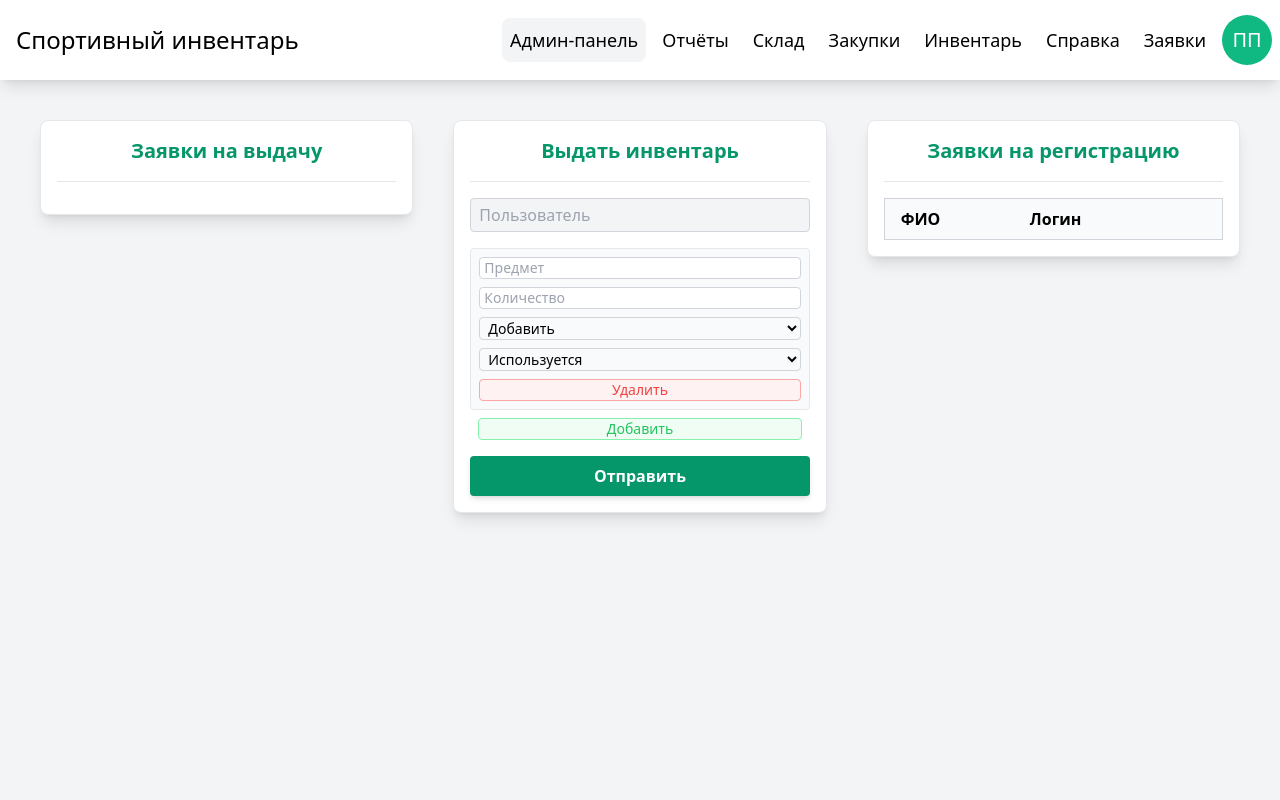
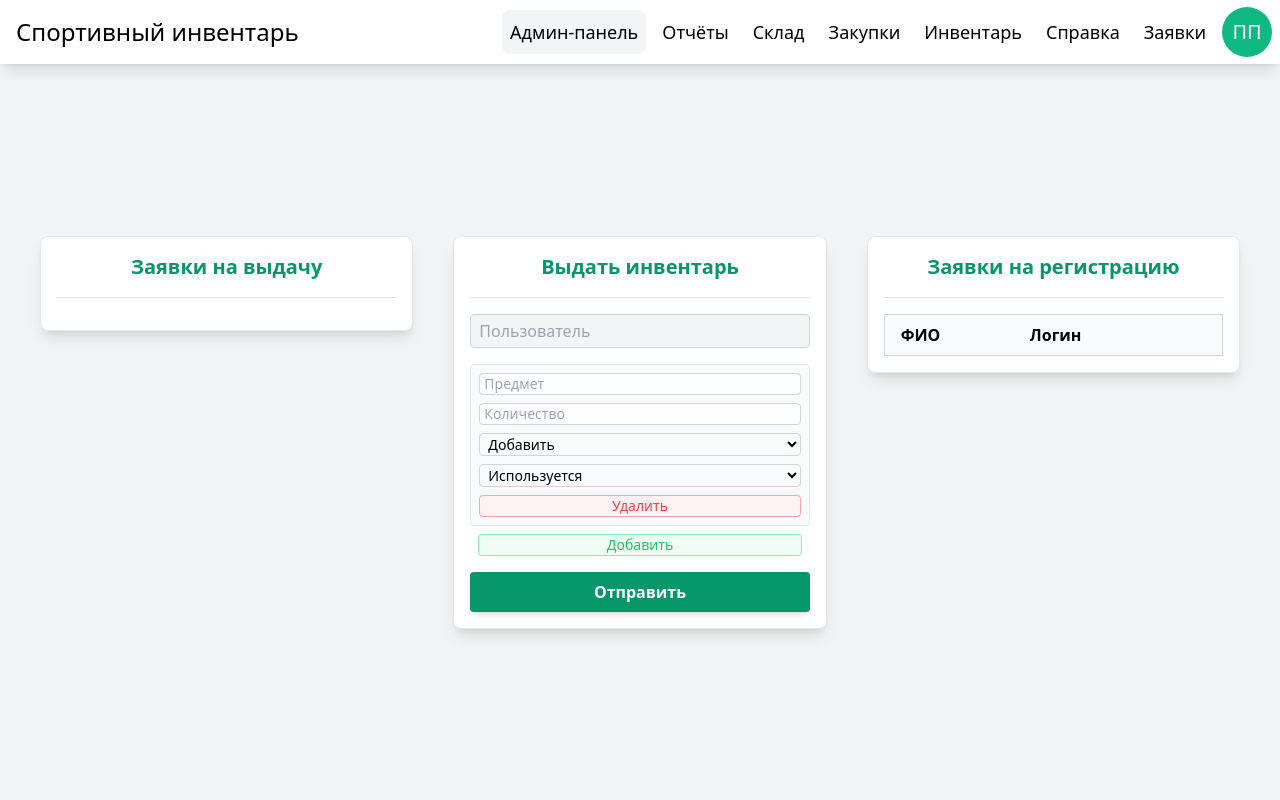
Before and after one commit to BetterLuckNextLife/sportinventory, a Django app: page /admin_panel/ in a window 1280 px wide. Run offline with Django 5.2, Linux system fonts and the light colour scheme; a user stored in the database is signed in; data comes from the database, SQL or seed files in the repository; lists and menus that the app fills with data are empty; some libraries are stand-ins or nearby versions.

Commit message:
Изменено поведение navbar
class="h-16"

```diff
--- a/theme/static/css/dist/styles.css
+++ b/theme/static/css/dist/styles.css
@@ -691,12 +691,20 @@ video {
   height: 1.5rem;
 }
 
+.h-64 {
+  height: 16rem;
+}
+
 .h-full {
   height: 100%;
 }
 
 .h-screen {
   height: 100vh;
+}
+
+.h-16 {
+  height: 4rem;
 }
 
 .w-1\/2 {
@@ -1086,11 +1094,6 @@ video {
   color: rgb(255 255 255 / var(--tw-text-opacity, 1));
 }
 
-.text-green-700 {
-  --tw-text-opacity: 1;
-  color: rgb(21 128 61 / var(--tw-text-opacity, 1));
-}
-
 .placeholder-gray-400::-moz-placeholder {
   --tw-placeholder-opacity: 1;
   color: rgb(156 163 175 / var(--tw-placeholder-opacity, 1));
--- a/theme/templates/base.html
+++ b/theme/templates/base.html
@@ -10,9 +10,9 @@
 </head>
 
 <body class="bg-gray-100">
-    <div class="h-screen grid bg-gray-100" style="grid-template-rows: 1fr 9fr;">
+    <div class="h-screen grid bg-gray-100">
         <!-- Панель навигации -->
-        <nav class="w-full flex justify-between items-center bg-white shadow-lg">
+        <nav class="w-full h-16 flex justify-between items-center bg-white shadow-lg">
             <div class="h-full p-4 flex items-center">
                 <h1 class="text-2xl">Спортивный инвентарь</h1>
             </div>
```
